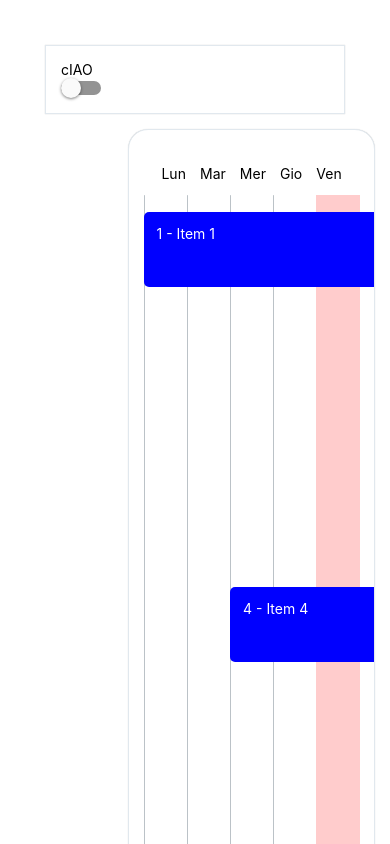
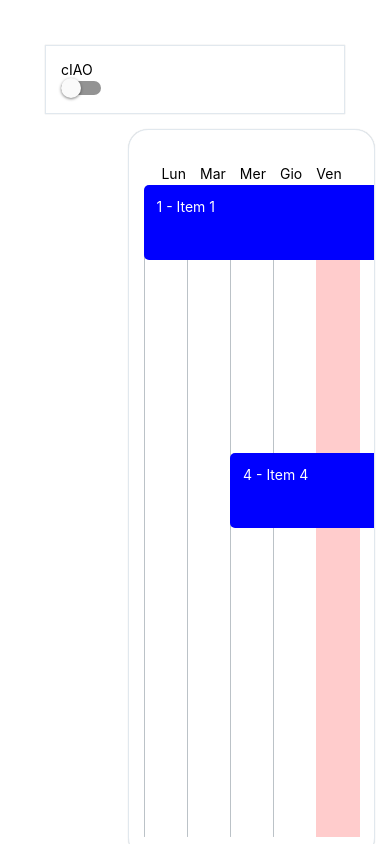
Before and after one commit to Frances0397/custom-gantt-test2, a React Native app: screen / in a window 390 px wide. Built offline with nearby package versions, Linux system fonts and the light colour scheme.

Commit message:
fixed task distance in weekly view, started fixing distance in monthly view

```diff
--- a/App.js
+++ b/App.js
@@ -111,7 +111,8 @@ const styles = StyleSheet.create({
     overflow: 'hidden',
     // flexDirection: 'column',
     flexWrap: 'wrap',
-    flexGrow: 1
+    flexGrow: 1,
+    height: '150%'
   },
   ganttCardContent: {
     flex: 1,
@@ -123,7 +124,10 @@ const styles = StyleSheet.create({
     // // overflow: 'hidden',
     // bottom: 10
     flexWrap: 'wrap',
-    flexGrow: 1
+    flexGrow: 1,
+    height: '150%',
+    marginBottom: 55,
+    // marginTop: 55
   },
   label: {
     top: 20,
--- a/components/GanttTask.js
+++ b/components/GanttTask.js
@@ -98,12 +98,13 @@ export default function GanttTask({ item, index, lines, start, end }) {
         //     top: 65 + (index * 100),
         //     // width: `${(numberOfDays + index) * (1 / 5) * 100}%`
         // }]}>
-        <View style={styles.taskParent}>
+        <View style={[styles.taskParent, { marginTop: lines === 5 ? 8 : 15 }]}>
             <TouchableOpacity style={[styles.taskContainer,
             {
                 width: `${(numberOfDays) * (1 / lines) * 100 + 0.05 * numberOfDays}%`,
                 left: `${firstDayIndex === 0 ? 0 : (firstDayIndex - 1) * (1 / lines) * 100 + 0.05 * firstDayIndex}%`,
-                height: lines === 5 ? 75 : 40
+                height: lines === 5 ? 75 : 40,
+                marginTop: lines === 5 ? '7%' : '3%',
             }]}
                 onPress={() => { alert(index); }}>
                 <Text style={styles.taskTitle}>{item.ID} - {item.Title}</Text>
@@ -119,7 +120,6 @@ const styles = StyleSheet.create({
         padding: 13,
         borderRadius: 5,
         height: 75,
-        marginTop: 25,
         // marginLeft: 2,
         // marginBottom: 55,
         //top: 219,
@@ -139,8 +139,8 @@ const styles = StyleSheet.create({
         // left: 1.5,
         // flexWrap: 'wrap',
         // flexGrow: 1
-        marginTop: 25,
+        // marginTop: 8,
         position: 'relative',
-        zIndex: 2
+        zIndex: 2,
     }
 });
```
